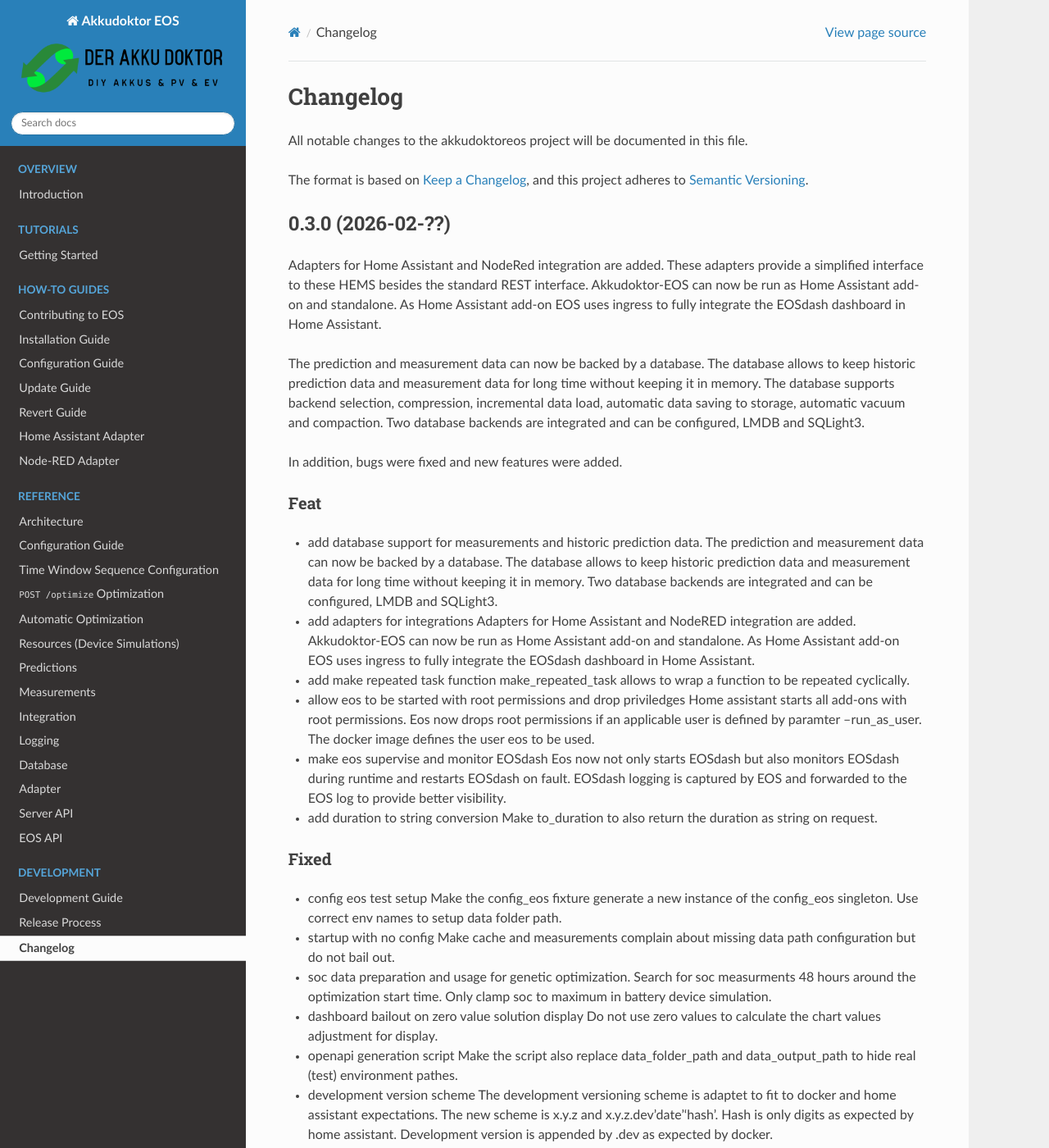
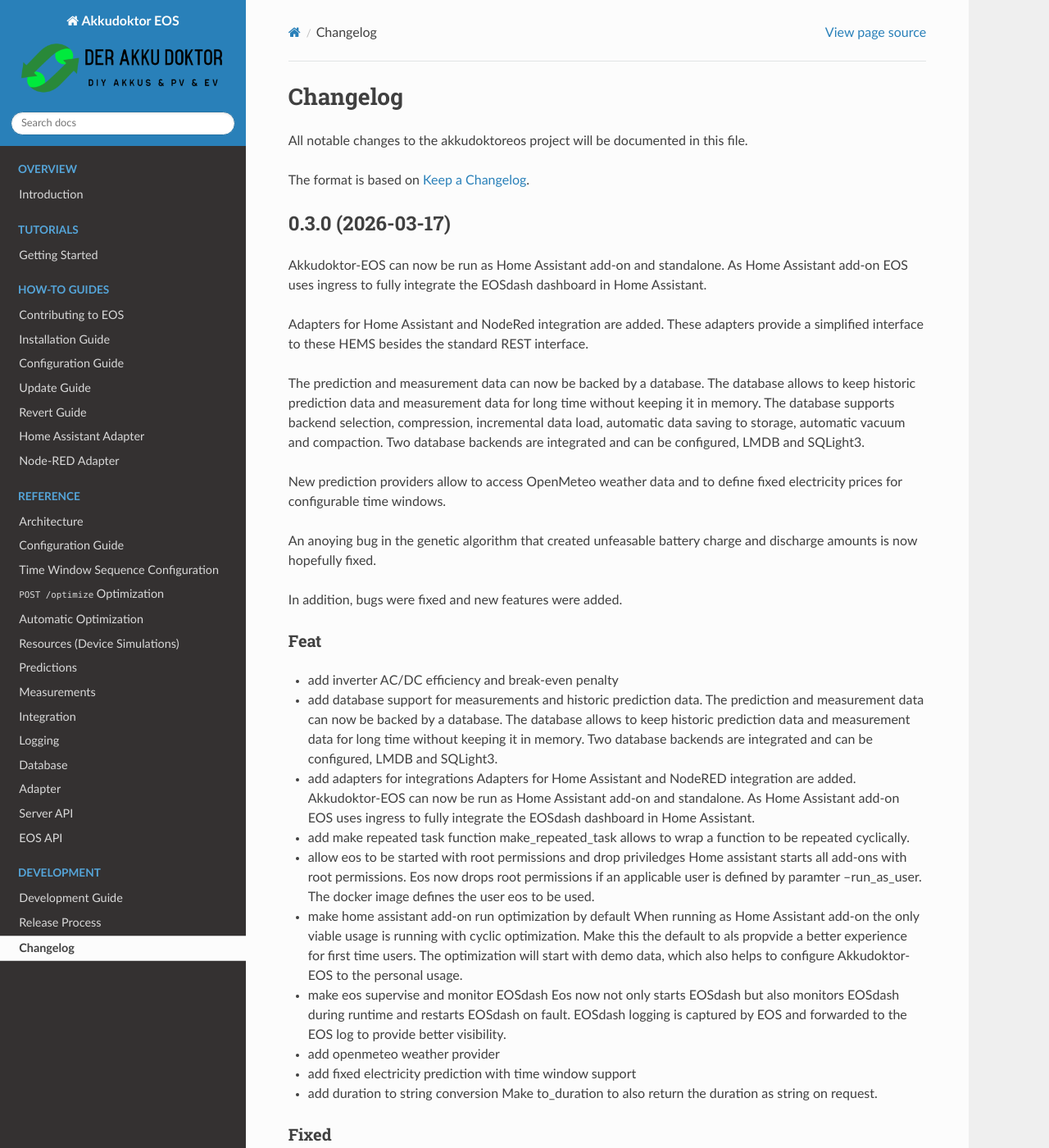
Before and after one commit to Akkudoktor-EOS/EOS, a Sphinx documentation site: the page built from docs/develop/CHANGELOG.md, in a window 1280 px wide and 1400 px high. Shown: the whole window at 82% size. Built offline with Sphinx 7.4.7 and the Read the Docs theme 3.1.0, drawn with Linux system fonts in a browser that asks for light colours; the version number could not be read and is left out; some of the changed text lies outside the part shown.

```diff
--- a/CHANGELOG.md
+++ b/CHANGELOG.md
@@ -2,16 +2,16 @@
 
 All notable changes to the akkudoktoreos project will be documented in this file.
 
-The format is based on [Keep a Changelog](https://keepachangelog.com/en/1.0.0/),
-and this project adheres to [Semantic Versioning](https://semver.org/spec/v2.0.0.html).
+The format is based on [Keep a Changelog](https://keepachangelog.com/en/1.0.0/).
 
-## 0.3.0 (2026-02-??)
+## 0.3.0 (2026-03-17)
+
+Akkudoktor-EOS can now be run as Home Assistant add-on and standalone.
+As Home Assistant add-on EOS uses ingress to fully integrate the EOSdash dashboard
+in Home Assistant.
 
 Adapters for Home Assistant and NodeRed integration are added. These adapters
 provide a simplified interface to these HEMS besides the standard REST interface.
-Akkudoktor-EOS can now be run as Home Assistant add-on and standalone.
-As Home Assistant add-on EOS uses ingress to fully integrate the EOSdash dashboard
-in Home Assistant.
 
 The prediction and measurement data can now be backed by a database. The database allows
 to keep historic prediction data and measurement data for long time without keeping
@@ -19,10 +19,17 @@ it in memory. The database supports backend selection, compression, incremental
 automatic data saving to storage, automatic vacuum and compaction. Two database backends
 are integrated and can be configured, LMDB and SQLight3.
 
+New prediction providers allow to access OpenMeteo weather data and to define fixed
+electricity prices for configurable time windows.
+
+An anoying bug in the genetic algorithm that created unfeasable battery charge and
+discharge amounts is now hopefully fixed.
+
 In addition, bugs were fixed and new features were added.
 
 ### Feat
 
+- add inverter AC/DC efficiency and break-even penalty
 - add database support for measurements and historic prediction data.
   The prediction and measurement data can now be backed by a database. The database allows
   to keep historic prediction data and measurement data for long time without keeping
@@ -38,15 +45,27 @@ In addition, bugs were fixed and new features were added.
   Home assistant starts all add-ons with root permissions. Eos now drops
   root permissions if an applicable user is defined by paramter --run_as_user.
   The docker image defines the user eos to be used.
+- make home assistant add-on run optimization by default
+  When running as Home Assistant add-on the only viable usage is running with
+  cyclic optimization. Make this the default to als propvide a better experience
+  for first time users. The optimization will start with demo data, which also
+  helps to configure Akkudoktor-EOS to the personal usage.
 - make eos supervise and monitor EOSdash
   Eos now not only starts EOSdash but also monitors EOSdash during runtime
   and restarts EOSdash on fault. EOSdash logging is captured by EOS
   and forwarded to the EOS log to provide better visibility.
+- add openmeteo weather provider
+- add fixed electricity prediction with time window support
 - add duration to string conversion
   Make to_duration to also return the duration as string on request.
 
 ### Fixed
 
+- genetic optimizer charge rates and soc accuracy
+- energy charts bidding zone in request
+- prevent exception when load prediction data is missing
+- eosdash startup
+  Ensure that EOSdash is only started after EOS configuration is available.
 - config eos test setup
   Make the config_eos fixture generate a new instance of the config_eos singleton.
   Use correct env names to setup data folder path.
@@ -94,6 +113,8 @@ In addition, bugs were fixed and new features were added.
 - introduce retention manager
   A single long-running background task that owns the scheduling of all periodic
   server-maintenance jobs (cache cleanup, DB autosave, …)
+- guard against visualization errors in genetic optimization
+- improve provider update error handling and add VRM provider settings validation
 - canonicalize timezone name for UTC
   Timezone names that are semantically identical to UTC are canonicalized to UTC.
 - extend config file migration for default value handling
@@ -117,6 +138,7 @@ In addition, bugs were fixed and new features were added.
   Sphinx autosummary excecutes functions. Prevent exceptions in case of pure doc
   mode.
 - adapt docker-build CI workflow to stricter GitHub handling
+- add CodeQL analysis workflow to CI
 - Use info logging to report missing optimization parameters
   In parameter preparation for automatic optimization an error was logged for missing paramters.
   Log is now down using the info level.
--- a/config.yaml
+++ b/config.yaml
@@ -6,7 +6,7 @@
 # the root directory (no add-on folder as usual).
 
 name: "Akkudoktor-EOS"
-version: "0.2.0.dev2603171142907888"
+version: "0.3.0"
 slug: "eos"
 description: "Akkudoktor-EOS add-on"
 url: "https://github.com/Akkudoktor-EOS/EOS"
--- a/src/akkudoktoreos/core/version.py
+++ b/src/akkudoktoreos/core/version.py
@@ -23,7 +23,7 @@ from typing import Optional
 
 # For development add `.dev` to previous release
 # For release omit `.dev`.
-VERSION_BASE = "0.2.0.dev"
+VERSION_BASE = "0.3.0"
 
 # Project hash of relevant files
 HASH_EOS = ""
```
Also changed, not shown: docs/_generated/openapi.md (+1 -1 lines), openapi.json, 1 other file.
